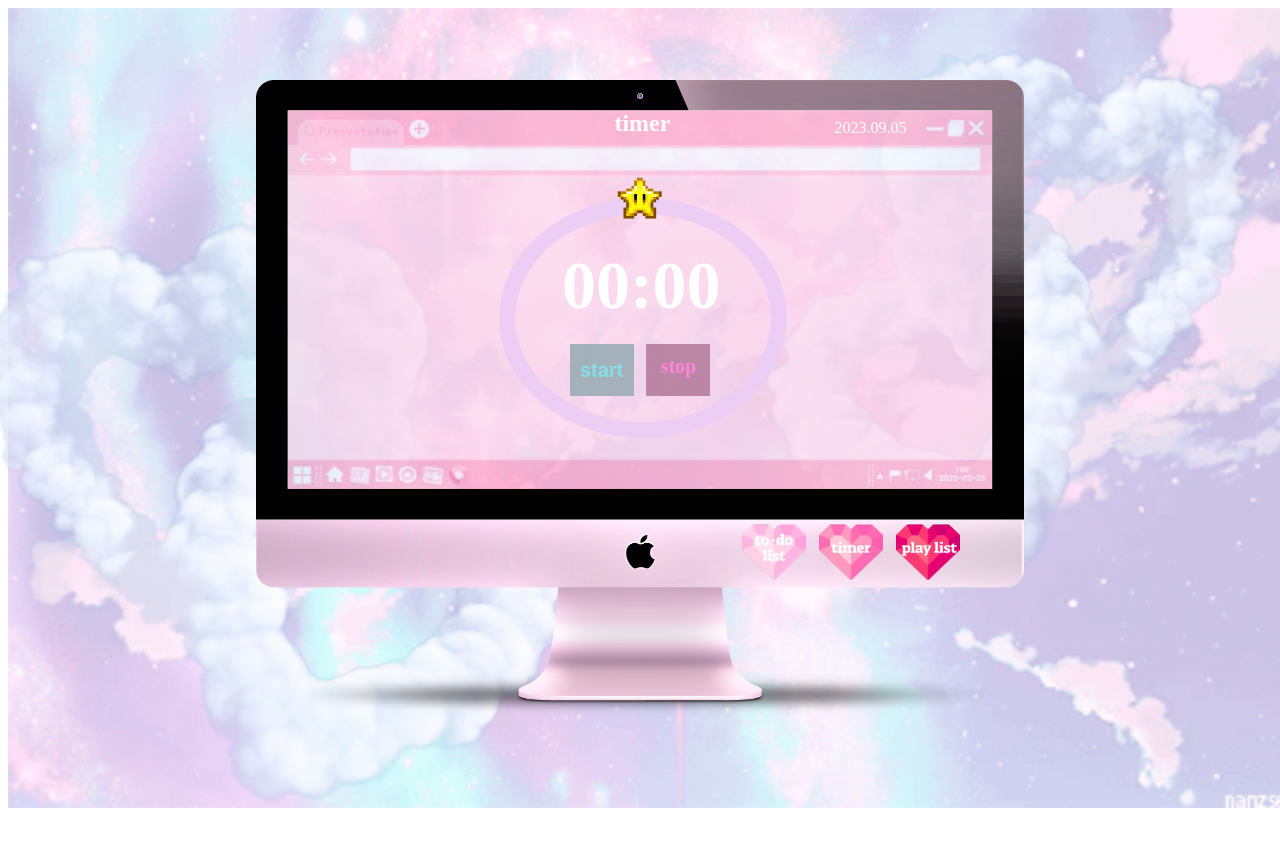
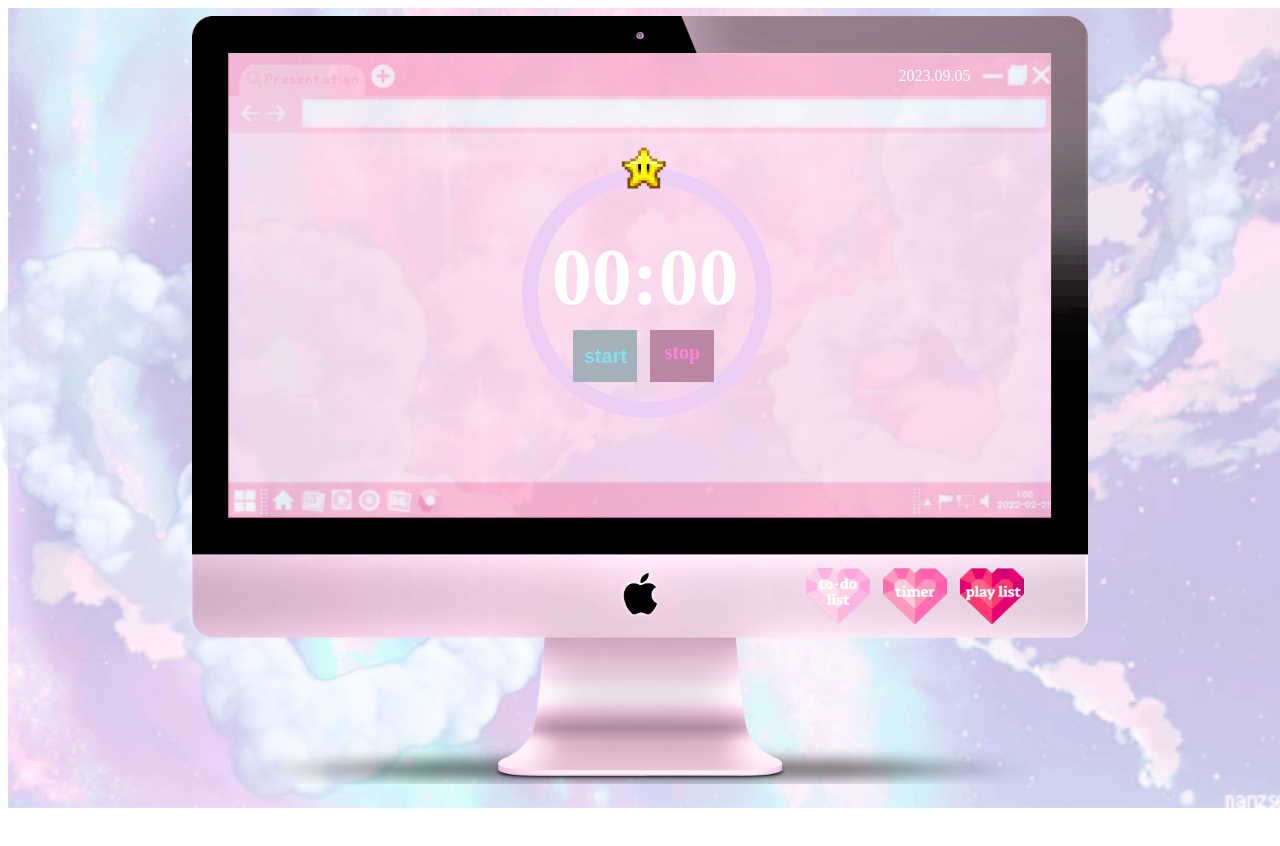
Before and after one commit to YENZZY/kitsch-todolist, a React (Create React App) app: page /timer in a window 1280 px wide. Shown: the top 846 px of the page. Built offline with nearby package versions, Linux system fonts and the light colour scheme; grey boxes are pictures that could not be loaded; a web font is replaced by a local one.

Commit message:
사이즈 변경

```diff
--- a/src/components/Buttons.jsx
+++ b/src/components/Buttons.jsx
@@ -11,7 +11,7 @@ const TabMenu = styled.div`
   z-index: 10;
   position: absolute;
   right: 5vw;
-  bottom: 17.5vh;
+  bottom: 20vh;
 `;
 
 /* todolist 버튼 */
--- a/src/components/Device.jsx
+++ b/src/components/Device.jsx
@@ -32,28 +32,28 @@ const Cloud2 = styled.div`
 
 /* 맥 장치 */
 const Mac = styled.div`
-  width: 60vw;
-  height: 80vh;
+  width: 70vw;
+  height: 96vh;
   position: absolute;
-  top: 10vh;
-  left: 20vw;
+  top: 2vh;
+  left: 15vw;
   background-image: url(${mac});
   background-repeat: no-repeat;
-  background-size: 60vw 80vh;
+  background-size: 70vw 98vh;
   background-position: 0 0;
 `;
 
 /* 맥 화면 */
 const HomePage = styled.div`
-  width: 55vw;
-  height: 47.4vh;
+  width: 64.3vw;
+  height: 58.1vh;
   position: absolute;
-  top: 3.7vh;
-  left: 2.5vw;
+  top: 4.6vh;
+  left: 2.8vw;
 
   background-image: url(${page});
   background-repeat: no-repeat;
-  background-size: 55vw 47.4vh;
+  background-size: 65vw 58.1vh;
   opacity: 0.7;
 `;
 
@@ -64,7 +64,7 @@ const DateContainer = styled.div`
   margin: 0;
   padding: 0;
   position: absolute;
-  top: 4vh;
+  top: 5.5vh;
   right: 7vw;
 
   font-size: 2vh;
--- a/src/components/InsertForm.jsx
+++ b/src/components/InsertForm.jsx
@@ -1,27 +1,26 @@
 import styled from "styled-components";
 import heart from "../image/cloud.png";
-import {useState} from "react";
+import { useState } from "react";
 
 /* 인풋 박스와 제출 버튼이 있는 공간 */
 const TodoInput = styled.div`
-  width: 49vw;
-  height: 2.8vh;
+  width: 58vw;
+  height: 3.2vh;
   border: none;
   position: absolute;
-  top: 0.8vh;
-  left: 5vw;
+  top: 0.4vh;
+  left: 5.8vw;
   background-color: white;
 `;
 
 /* 인풋 박스 */
 const InputBox = styled.input`
-  width: 45vw;
-  height: 2.3vh;
+  width: 54vw;
+  height: 2.8vh;
   color: #1a1a1a;
   border: none;
   line-height: 3vh;
   font-size: 2vh;
-  font-style: italic;
   text-align: center;
   position: absolute;
   top: 0vh;
@@ -43,28 +42,30 @@ const InputButton = styled.button`
   border: none;
 `;
 
-
-function InsertForm ({onInsert}){
+function InsertForm({ onInsert }) {
   const [inputValue, setInputValue] = useState("");
-    const handleSubmit =(e)=>{
+  const handleSubmit = (e) => {
     e.preventDefault();
-        if(typeof onInsert === "function" && inputValue) {
+    if (typeof onInsert === "function" && inputValue) {
       onInsert(inputValue);
     }
     setInputValue("");
+  };
+
+  return (
+    <form onSubmit={handleSubmit}>
+      <TodoInput>
+        <InputBox
+          placeholder="enter"
+          value={inputValue}
+          onChange={(event) => {
+            setInputValue(event.target.value);
+          }}
+        />
+        <InputButton type="submit" />
+      </TodoInput>
+    </form>
+  );
 }
 
-
-    return (
-        <form onSubmit={handleSubmit} >
-            <TodoInput>
-            <InputBox placeholder="enter" value={inputValue} onChange={(event) => {
-            setInputValue(event.target.value);
-            }}/>
-            <InputButton type="submit"/>
-            </TodoInput>
-        </form>
-    )
-    };
-
 export default InsertForm;
--- a/src/components/MainDisplay.jsx
+++ b/src/components/MainDisplay.jsx
@@ -4,22 +4,23 @@ import background from "../image/loading1.gif";
 
 /* 각 페이지마다 바뀌는 실질적인 공간 */
 const Page = styled.div`
-  width: 55vw;
-  height: 39.5vh;
+  width: 64.3vw;
+  height: 48vh;
   z-index: 5;
   opacity: 1;
   position: absolute;
-  top: 17.7vh;
-  left: 22.5vw;
+  top: 12vh;
+  left: 17.8vw;
 `;
 
 const GifBg = styled.div`
-  width: 55vw;
-  height: 36vh;
+  width: 64.2vw;
+  height: 43.8vh;
   position: absolute;
-  top: 4vh;
+  top: 4.5vh;
+  left: 0.1vw;
   background: url(${background}) no-repeat;
-  background-size: 55vw 36vh;
+  background-size: 64.2vw 43.8vh;
 `;
 
 const Title = styled.div`
@@ -90,7 +91,7 @@ function MainDisplay() {
   };
 
   return (
-    <Page onLoad={countdown()}>
+    <Page>
       <GifBg>
         <Title>
           <Words>K</Words>
--- a/src/components/PlaylistDisplay.jsx
+++ b/src/components/PlaylistDisplay.jsx
@@ -3,13 +3,13 @@ import playlist_img from "../image/playlist_img.png";
 
 /* 각 페이지마다 바뀌는 실질적인 공간 */
 const Page = styled.div`
-  width: 54.9vw;
-  height: 39.5vh;
+  width: 64.3vw;
+  height: 48vh;
   z-index: 5;
   opacity: 1;
   position: absolute;
-  top: 17.7vh;
-  left: 22.5vw;
+  top: 12vh;
+  left: 17.8vw;
 `;
 
 /* 플레이 리스트 배너*/
@@ -24,22 +24,22 @@ const PlaylistText = styled.div`
 
 /* 플레이 리스트 샘플*/
 const PlaylistImg = styled.div`
-  width: 37vw;
-  height: 34.5vh;
+  width: 46vw;
+  height: 43.5vh;
   position: absolute;
   top: 4.6vh;
   left: 9vw;
 
   background-image: url(${playlist_img});
   background-repeat: no-repeat;
-  background-size: 37vw 34.5vh;
+  background-size: 46vw 43.5vh;
 `;
 
 /* 플레이리스트 화면 컴포넌트 */
 function PlaylistDisplay() {
   return (
     <Page>
-      <PlaylistText>play list</PlaylistText>
+      {/* <PlaylistText>play list</PlaylistText> */}
       <PlaylistImg />
     </Page>
   );
--- a/src/components/TimerDisplay.jsx
+++ b/src/components/TimerDisplay.jsx
@@ -4,20 +4,20 @@ import timer_star from "../image/timer_star.png";
 
 /* 각 페이지마다 바뀌는 실질적인 공간 */
 const Page = styled.div`
-  width: 54.9vw;
-  height: 39.5vh;
+  width: 64.3vw;
+  height: 48vh;
   z-index: 5;
   opacity: 1;
   position: absolute;
-  top: 17.7vh;
-  left: 22.5vw;
+  top: 12vh;
+  left: 17.8vw;
 `;
 
 /* 타이머 배너*/
 const TimerText = styled.div`
   position: absolute;
-  top: -4vh;
-  left: 25.5vw;
+  top: -5vh;
+  left: 29vw;
   color: white;
   font-size: 3vh;
   font-weight: bold;
@@ -26,10 +26,10 @@ const TimerText = styled.div`
 /* 타이머 원 */
 const TimerCircle = styled.div`
   position: absolute;
-  width: 20vw;
-  height: 26vh;
-  top: 7vh;
-  left: 16.5vw;
+  width: 17vw;
+  height: 17vw;
+  top: 9vh;
+  left: 23vw;
   background-color: transparent;
   border: 2vh solid #eccef5;
   border-radius: 50%;
@@ -40,8 +40,8 @@ const TimerStar = styled.div`
   position: absolute;
   width: 4vw;
   height: 6vh;
-  top: 4vh;
-  left: 25.5vw;
+  top: 6vh;
+  left: 30.5vw;
   background: url(${timer_star}) no-repeat;
   background-size: 4vw 6vh;
 `;
@@ -49,27 +49,27 @@ const TimerStar = styled.div`
 /* 타이머 시간*/
 const TimerTime = styled.div`
   position: absolute;
-  top: 13vh;
-  left: 17.6vw;
+  top: 17vh;
+  left: 22.6vw;
   width: 20vw;
   text-align: center;
   color: white;
-  font-size: 8.5vh;
+  font-size: 10vh;
   font-weight: bold;
 `;
 
 /*타이머 start 버튼*/
 const TimerStart = styled.button`
   position: absolute;
-  top: 25vh;
-  left: 21.5vw;
+  top: 29vh;
+  left: 26.5vw;
   width: 6vw;
   height: 7vh;
   cursor: pointer;
   margin: 0;
   padding: 0;
 
-  filter: opacity(0.7) drop-shadow(0 0 0 #93DAFF);
+  filter: opacity(0.7) drop-shadow(0 0 0 #93daff);
 
   background: url(${heart}) no-repeat;
   background-size: 5vw 6.5vh;
@@ -80,21 +80,21 @@ const TimerStart = styled.button`
   font-weight: bold;
   text-align: center;
   line-height: 6vh;
-  color: #73E1E1;
+  color: #73e1e1;
 `;
 
 /*타이머 stop 버튼*/
 const TimerStop = styled.div`
   position: absolute;
-  top: 25vh;
-  left: 27.5vw;
+  top: 29vh;
+  left: 32.5vw;
   width: 6vw;
   height: 7vh;
   cursor: pointer;
   margin: 0;
   padding: 0;
 
-  filter: opacity(0.7) drop-shadow(0 0 0 #FF1493);
+  filter: opacity(0.7) drop-shadow(0 0 0 #ff1493);
 
   background: url(${heart}) no-repeat;
   background-size: 5vw 6.5vh;
@@ -105,14 +105,14 @@ const TimerStop = styled.div`
   font-weight: bold;
   text-align: center;
   line-height: 6vh;
-  color: #FF9BE6;
+  color: #ff9be6;
 `;
 
 /* 타이머 화면 컴포넌트 */
 function TimerDisplay() {
   return (
     <Page>
-      <TimerText>timer</TimerText>
+      {/* <TimerText>timer</TimerText> */}
       <TimerCircle />
       <TimerStar />
       <TimerTime>00:00</TimerTime>
--- a/src/components/TodoDisplay.jsx
+++ b/src/components/TodoDisplay.jsx
@@ -2,96 +2,104 @@ import styled from "styled-components";
 import List from "./List";
 import InsertForm from "./InsertForm";
 import UpdateForm from "./UpdateForm";
-import  { useState} from 'react';
+import { useState } from "react";
 
 /* 각 페이지마다 바뀌는 실질적인 공간 */
 const Page = styled.div`
-  width: 54.9vw;
-  height: 39.5vh;
+  width: 64.3vw;
+  height: 48vh;
   z-index: 5;
   opacity: 1;
   position: absolute;
-  top: 17.7vh;
-  left: 22.5vw;
+  top: 12vh;
+  left: 17.8vw;
 `;
 
 /* 할 일 목록이 추가되는 공간 */
 const Lists = styled.ul`
-  width: 54.9vw;
-  height: 34vh;
-  overflow: scroll;
+  width: 64.3vw;
+  height: 42.3vh;
+  overflow-y: scroll;
   list-style-type: none;
 
   margin: 1vh 0;
   padding: 0;
 
   position: absolute;
-  top: 4vh;
+  top: 4.4vh;
 `;
 
 /* 투두 리스트 화면 컴포넌트 */
 function TodoDisplay() {
-  const [todoList, setTodoList] = useState([]);  //투두리스트 목록
-  const [preTodo, setPreTodo] = useState({});    // 수정 버튼 클릭 시 이전 내용 불러옴
+  const [todoList, setTodoList] = useState([]); //투두리스트 목록
+  const [preTodo, setPreTodo] = useState({}); // 수정 버튼 클릭 시 이전 내용 불러옴
 
-  const handleInsert=(value)=>{                  //투두 리스트 작성
-    setTodoList((current)=>{
+  const handleInsert = (value) => {
+    //투두 리스트 작성
+    setTodoList((current) => {
       const newlist = [...current];
       newlist.push({
-        key:new Date().getTime(),
+        key: new Date().getTime(),
         value,
         isCompleted: false,
       });
       return newlist;
-    })
-  }
-  const handleComplete = (index)=>{            // 완료된 투두 처리
-    setTodoList((current)=>{
+    });
+  };
+  const handleComplete = (index) => {
+    // 완료된 투두 처리
+    setTodoList((current) => {
       const newList = [...current];
       newList[index].isCompleted = true;
       return newList;
-    })
-  }
+    });
+  };
 
-  const handleUpdate = (index)=>{    //수정 버튼 클릭 시 preTodo에 해당 key, value 값 저장, 해당 값은 UpdateForm으로
-    setPreTodo({key: todoList[index].key, value: todoList[index].value})
-  }
+  const handleUpdate = (index) => {
+    //수정 버튼 클릭 시 preTodo에 해당 key, value 값 저장, 해당 값은 UpdateForm으로
+    setPreTodo({ key: todoList[index].key, value: todoList[index].value });
+  };
 
-  const handleSaveUpdate = (value, key)=>{  //UpdateForm에서 제출 시 수정된 내용 반영
+  const handleSaveUpdate = (value, key) => {
+    //UpdateForm에서 제출 시 수정된 내용 반영
     setPreTodo({});
     const updatedTodo = {
       key,
       value,
-      isCompleted: false,};
-    setTodoList((current)=>{
+      isCompleted: false,
+    };
+    setTodoList((current) => {
       const newList = [...current];
-      const todoIndex = newList.findIndex((item)=>{
+      const todoIndex = newList.findIndex((item) => {
         return item.key === updatedTodo.key;
-      })
-      newList[todoIndex] = updatedTodo
-      return newList
-    })
-  }
+      });
+      newList[todoIndex] = updatedTodo;
+      return newList;
+    });
+  };
 
-  const handleRemove = (index)=>{     // 투두 삭제
-    setTodoList((current)=>{
+  const handleRemove = (index) => {
+    // 투두 삭제
+    setTodoList((current) => {
       const newList = [...current];
-      newList.splice(index,1)
+      newList.splice(index, 1);
       return newList;
-    })
-  }
-/* 수정할 내용 있음에 따라 조건부 렌더링*/
+    });
+  };
+  /* 수정할 내용 있음에 따라 조건부 렌더링*/
   return (
     <Page>
-      {!preTodo.value &&(
-      <InsertForm onInsert={handleInsert}/>
-      )}
-      { preTodo.value &&(
-      <UpdateForm preTodo={preTodo} onSave={handleSaveUpdate} />
+      {!preTodo.value && <InsertForm onInsert={handleInsert} />}
+      {preTodo.value && (
+        <UpdateForm preTodo={preTodo} onSave={handleSaveUpdate} />
       )}
       <Lists>
-        <List todoList={todoList} onComplete={handleComplete}
-         onRemove={handleRemove} onUpdate={handleUpdate}/>
+        <List
+          todoList={todoList}
+          onComplete={handleComplete}
+          onRemove={handleRemove}
+          onUpdate={handleUpdate}
+        />
       </Lists>
     </Page>
   );
```
Also changed, not shown: src/components/List.jsx (+44 -28 lines), src/components/UpdateForm.jsx (+28 -25 lines). Lines whose indentation alone changed are shown as unchanged.
